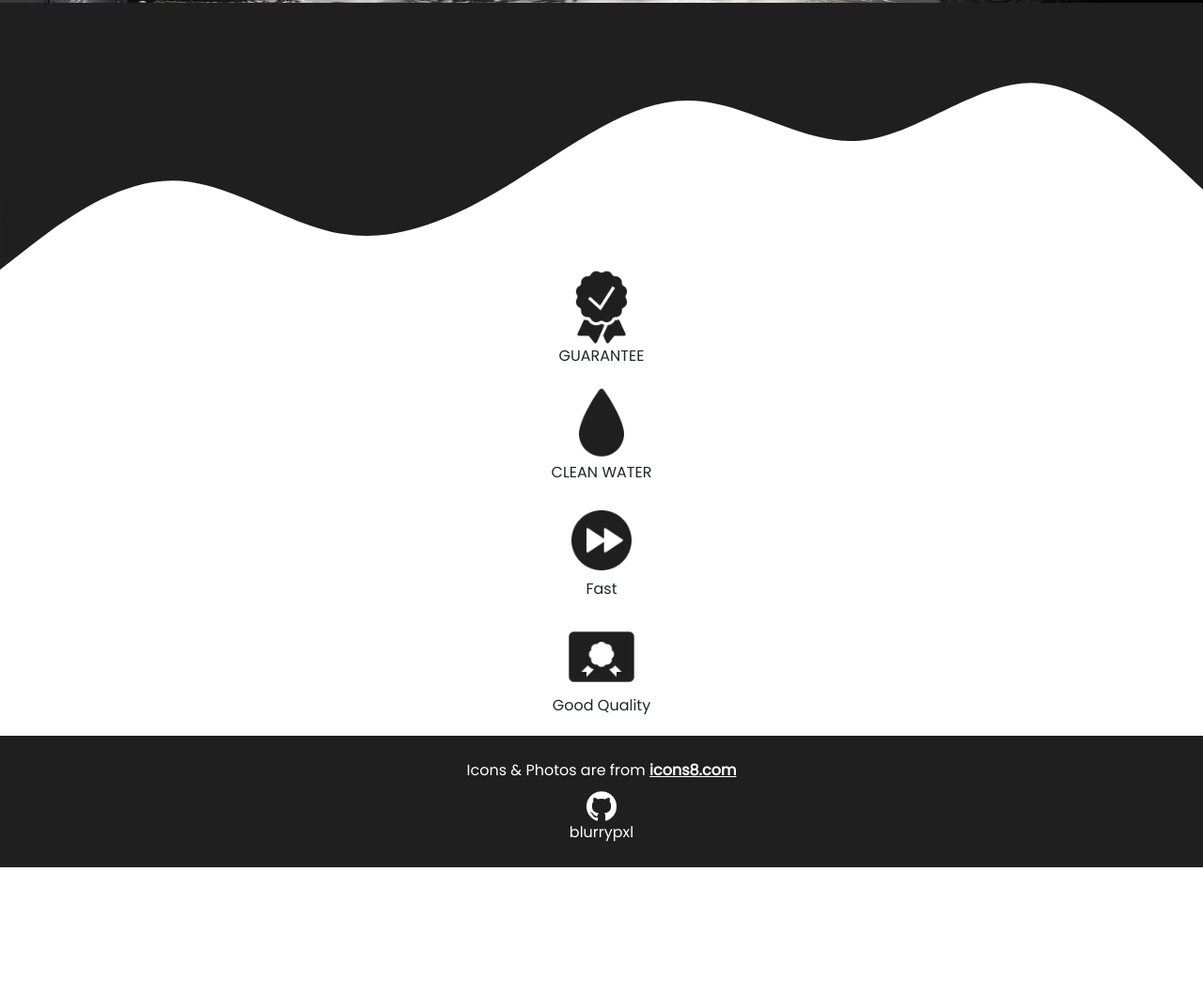
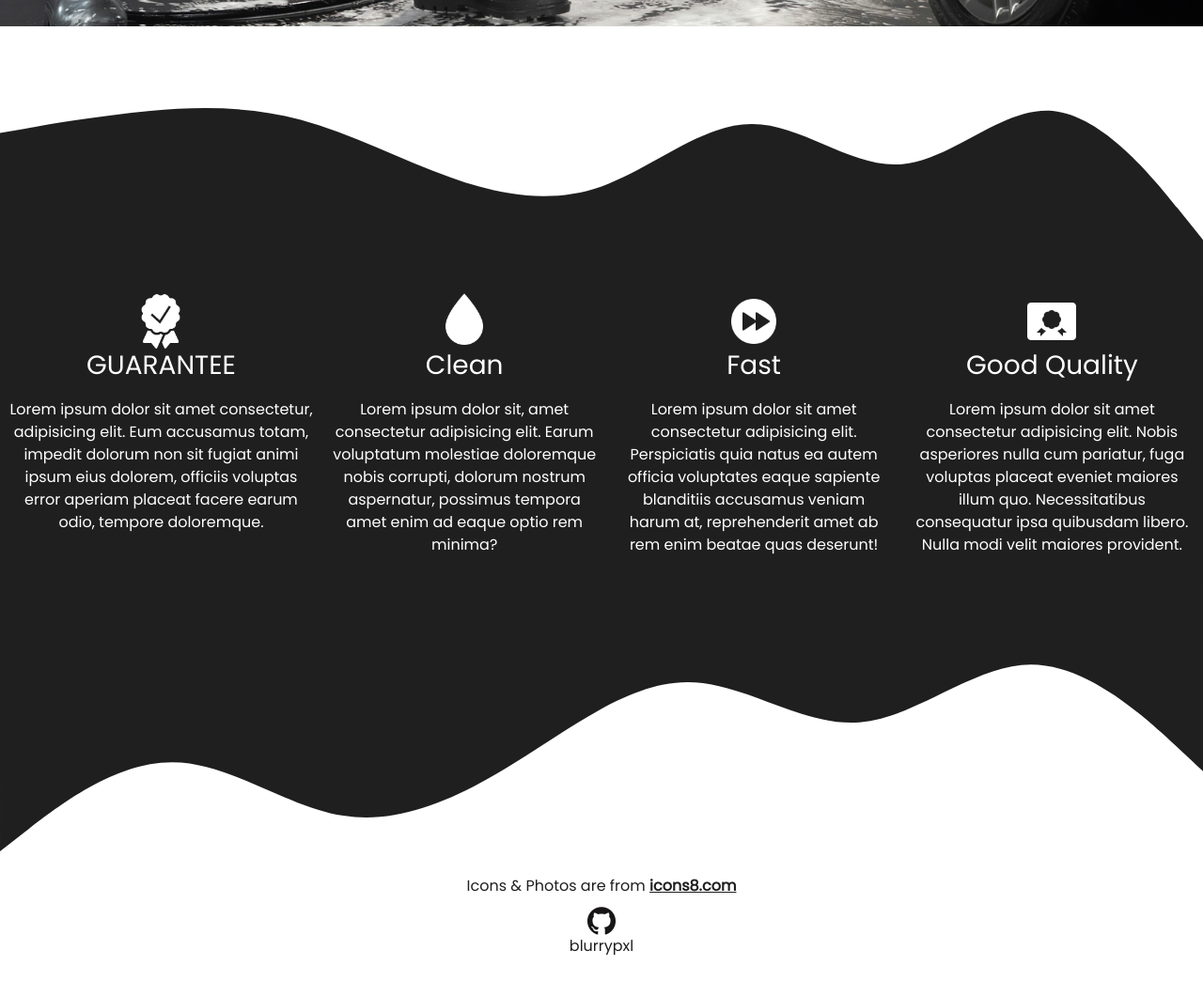
Before and after one commit to blurrypxl/product_landing_page, a plain HTML site: page index.html in a window 1280 px wide. Shown: the part 767-1811 px from the top of the page at 94% size. Before the commit the page ends 1690 px from the top, so only its background shows below. Drawn offline with nearby package versions, Linux system fonts and the light colour scheme.

Commit message:
Update 5

```diff
--- a/css/style.sass
+++ b/css/style.sass
@@ -25,6 +25,7 @@ $blackColor: #1f1f1f
 body
     // border: 2px solid black
     font-family: 'Poppins', Lato, sans-serif
+    background-color: gray
 
     // Membuat posisi element body mengisi seluruh space halaman
     position: absolute
@@ -55,7 +56,7 @@ body
         // Hero-Style-Start
         .hero-img
             // border: 1px solid red
-            margin-top: 50px
+            margin-top: 75px
             height: 50%
             background-image: url('../images/hero-image.jpg')
             background-repeat: no-repeat
@@ -82,9 +83,17 @@ body
                     font-size: inherit
         // Hero-Style-End
 
+        .wives-section
+            background-color: white
+
+            .wives
+                max-width: 100%
+                height: auto
+
         // Features-Style-Start
         #features-section
             // border: 1px solid blue
+            background-color: $blackColor
             display: grid
             grid-template-rows: repeat(4, 1fr)
             grid-template-areas: 'feature1' 'feature2' 'feature3' 'feature4'
@@ -94,14 +103,17 @@ body
                 flex-direction: column
                 align-items: center
                 margin-bottom: 20px
+                box-sizing: border-box
+                color: white
 
                 p
                     margin: 0
-                    padding: 0
+                    padding: 10px
+                    text-align: center
 
             .feature-icons
                 max-width: 100%
-                width: 80px
+                width: 60px
                 height: auto
 
             .feature-box1
@@ -124,7 +136,7 @@ body
         // Footer-Style-Start
         footer
             // border: 1px solid green
-            background-color: $blackColor
+            background-color: white
             padding: 20px 0
 
             .illustrator-link
@@ -132,14 +144,14 @@ body
                 padding: 5px 0
                 display: flex
                 justify-content: center
-                color: white
+                color: $blackColor
 
                 p
                     margin: 0
                     padding: 0
 
                 a
-                    color: white
+                    color: $blackColor
                     font-weight: bold
 
             .profile-link
@@ -151,15 +163,15 @@ body
 
                 a
                     text-decoration: none
-                    color: white
+                    color: $blackColor
 
                 img
                     max-width: 100%
-                    width: 32px
+                    width: 30px
                     height: auto
         // Footer-Style-End
 
-@media (min-width: 425px)
+@media (min-width: 1000px)
     body
         .main-section
             .logo-position
@@ -171,3 +183,29 @@ body
 
                 .hero-text
                     align-items: flex-start
+
+            .waves
+                max-width: 100%
+                height: auto
+
+            #features-section
+                grid-template-rows: 1fr
+                grid-template-colums: repeat(auto-fit, 1fr)
+                grid-template-areas: 'feature1 feature2 feature3 feature4'
+
+                .f-box
+                    p
+                        text-align: center
+
+@media (min-width: 425px) and (max-width: 999px)
+    body
+        .main-section
+            .logo-position
+                h2
+                    display: block
+
+            .hero-img
+                height: 90%
+
+                .hero-text
+                    align-items: flex-start
--- a/index.html
+++ b/index.html
@@ -58,29 +58,36 @@
                 <p>Full Service Car Wash and Detail Center</p>
             </div>
         </section>
-        <img class="waves" src="images/wave.svg" alt="">
         <!-- Hero-End -->
+
+        <div class="wives-section">
+            <img class="waves" src="images/wave-top-white-1.svg" alt="">
+        </div>
 
         <!-- Features-Start -->
         <section id="features-section">
             <div class="feature-box1 f-box">
-              <img class="feature-icons" src="images/guarantee.png" alt="">
-              <p>GUARANTEE</p>
+              <img class="feature-icons" src="images/icons8-guarantee-100.png" alt="">
+              <h3>GUARANTEE</h3>
+              <p>Lorem ipsum dolor sit amet consectetur, adipisicing elit. Eum accusamus totam, impedit dolorum non sit fugiat animi ipsum eius dolorem, officiis voluptas error aperiam placeat facere earum odio, tempore doloremque.</p>
             </div>
 
             <div class="feature-box2 f-box">
-              <img class="feature-icons" src="images/clean-water.png" alt="">
-              <p>CLEAN WATER</p>
+              <img class="feature-icons" src="images/icons8-water-96.png" alt="">
+              <h3>Clean</h3>
+              <p>Lorem ipsum dolor sit, amet consectetur adipisicing elit. Earum voluptatum molestiae doloremque nobis corrupti, dolorum nostrum aspernatur, possimus tempora amet enim ad eaque optio rem minima?</p>
             </div>
 
             <div class="feature-box3 f-box">
-              <img class="feature-icons" src="images/fast.png" alt="">
-              <p>Fast</p>
+              <img class="feature-icons" src="images/icons8-fast-forward-round-90.png" alt="">
+              <h3>Fast</h3>
+              <p>Lorem ipsum dolor sit amet consectetur adipisicing elit. Perspiciatis quia natus ea autem officia voluptates eaque sapiente blanditiis accusamus veniam harum at, reprehenderit amet ab rem enim beatae quas deserunt!</p>
             </div>
 
             <div class="feature-box4 f-box">
-              <img class="feature-icons" src="images/quality.png" alt="">
-              <p>Good Quality</p>
+              <img class="feature-icons" src="images/icons8-quality-90.png" alt="">
+              <h3>Good Quality</h3>
+              <p>Lorem ipsum dolor sit amet consectetur adipisicing elit. Nobis asperiores nulla cum pariatur, fuga voluptas placeat eveniet maiores illum quo. Necessitatibus consequatur ipsa quibusdam libero. Nulla modi velit maiores provident.</p>
             </div>
         </section>
         <!-- Features-End -->
@@ -97,6 +104,10 @@
         <section id="booking-section"></section>
         <!-- Booking Wash Form-End -->
 
+        <div class="wives-section">
+            <img src="images/wave-top-black-1.svg" alt="">
+        </div>
+
         <!-- Footer-Start -->
         <footer>
             <div class="illustrator-link">
@@ -104,7 +115,7 @@
             </div>
 
             <div class="profile-link">
-                <img src="images/GitHub-Mark-Light-120px-plus.png" alt="github-logo">
+                <img src="images/GitHub-Mark-120px-plus.png" alt="github-logo">
                 <a href="https://github.com/blurrypxl/product_landing_page" target="_blank">blurrypxl</a>
             </div>
         </footer>
```
Also changed, not shown: css/style.css, images/GitHub-Mark-120px-plus.png (added), images/icons8-fast-forward-round-90.png (added), images/icons8-guarantee-100.png (added), images/icons8-quality-90.png (added), images/icons8-water-96.png (added), images/wave-top-black-1.svg (renamed from images/wave.svg), images/wave-top-black-2.svg (renamed from images/wave1.svg), images/wave-top-white-1.svg (added), images/wave-top-white-2.svg (added), 1 other file.
